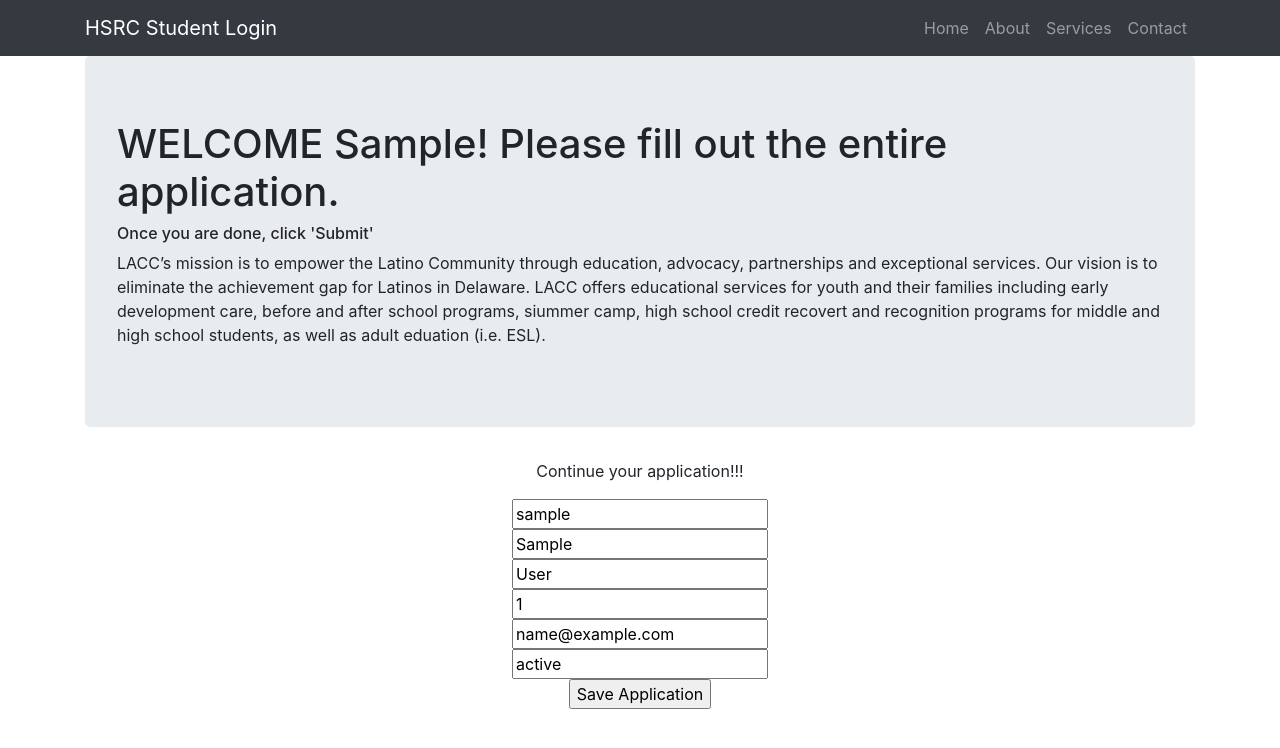
After one commit to delaware2017/team-13, a Flask app: template flask-logins/templates/nominator_registration.html in a window 1280 px wide. The commit adds this page. Shown: the top 748 px of the page. Run offline with Flask 2, Linux system fonts and the light colour scheme; the template is opened without the code that fills it: most values are stand-ins (such as "Sample title", 1, 10 or a date in 2020); some libraries are stand-ins or nearby versions.

Commit message:
Added Home button functionality to registration page after login

```diff
--- a/flask-logins/app.py
+++ b/flask-logins/app.py
@@ -14,6 +14,13 @@ def home():
     else:
         return render_template('application.html')
 
+@app.route('/home')
+def home2():
+		session['logged_in'] = False
+		return render_template('login.html')
+
+
+
 @app.route('/login', methods=['POST'])
 def do_admin_login():
 
@@ -29,7 +36,7 @@ def do_admin_login():
         return render_template('application.html', data = result)
 
     else:
-        flash('wrong password!')
+	        return render_template('nominator_registration.html', data = result)
 
     return home()
 
@@ -59,13 +66,10 @@ def save_application():
         s.commit()
         s.commit()
 
-
     else:
         flash('wrong password!')
 
-
     return render_template('login.html')
-
 
 
 @app.route("/logout")
--- a/flask-logins/templates/application.html
+++ b/flask-logins/templates/application.html
@@ -32,7 +32,7 @@
           <div class="collapse navbar-collapse" id="navbarResponsive">
             <ul class="navbar-nav ml-auto">
               <li class="nav-item">
-                <a class="nav-link" href="{{ url_for('home') }}">Home</a>
+				  <a class="nav-link" href="{{ url_for('home2') }}">Home</a>
               </li>
               <li class="nav-item">
                 <a class="nav-link" href="#">About</a>
--- /dev/null
+++ b/flask-logins/templates/nominator_registration.html
@@ -0,0 +1,87 @@
+<!DOCTYPE html>
+<html>
+    <head>
+        <title>Main menu</title>
+        <meta name="viewport" content="width=device-width, initial-scale=1.0">
+
+        <!-- Bootstrap core CSS -->
+        <link href="{{url_for('static',filename='bootstrap/css/bootstrap.min.css')}}" rel="stylesheet">
+        <link href="{{url_for('static',filename='bootstrap/css/font-awesome.min.css')}}" rel="stylesheet" integrity="sha384-wvfXpqpZZVQGK6TAh5PVlGOfQNHSoD2xbE+QkPxCAFlNEevoEH3Sl0sibVcOQVnN" crossorigin="anonymous">
+
+        <style>
+          body {
+            padding-top: 54px;
+          }
+          @media (min-width: 992px) {
+            body {
+              padding-top: 56px;
+            }
+          }
+
+        </style>
+    </head>
+
+    <body>
+
+      <nav class="navbar navbar-expand-lg navbar-dark bg-dark fixed-top">
+        <div class="container">
+          <a class="navbar-brand" href="#">HSRC Student Login</a>
+          <button class="navbar-toggler" type="button" data-toggle="collapse" data-target="#navbarResponsive" aria-controls="navbarResponsive" aria-expanded="false" aria-label="Toggle navigation">
+            <span class="navbar-toggler-icon"></span>
+          </button>
+          <div class="collapse navbar-collapse" id="navbarResponsive">
+            <ul class="navbar-nav ml-auto">
+              <li class="nav-item">
+                <a class="nav-link" href="{{ url_for('home') }}">Home</a>
+              </li>
+              <li class="nav-item">
+                <a class="nav-link" href="#">About</a>
+              </li>
+              <li class="nav-item">
+                <a class="nav-link" href="#">Services</a>
+              </li>
+              <li class="nav-item">
+                <a class="nav-link" href="{{ url_for('contact') }}">Contact</a>
+              </li>
+            </ul>
+          </div>
+        </div>
+      </nav>
+
+
+      <div class = "container">
+
+			<div class="jumbotron">
+				<h1>WELCOME {{ data.firstName }}! Please fill out the entire application.</h1>
+				<h6>Once you are done, click 'Submit'</h6>
+		    	<p>LACC’s mission is to empower the Latino Community through education, advocacy, partnerships and exceptional services.  Our vision is to eliminate the achievement gap for Latinos in Delaware.  LACC offers educational services for youth and their families including early development care, before and after school programs, siummer camp, high school credit recovert and recognition programs for middle and high school students, as well as adult eduation (i.e. ESL).</p>
+			</div>
+
+      <div class = "container text-center">
+        <p>
+          Continue your application!!!
+        </p>
+
+
+            <form action="/save" method="POST">
+              <input type="text" name="username" value= {{ data.username }}><br>
+              <input type="text" name="firstName" value= {{ data.firstName }}><br>
+              <input type="text" name="lastName" value= {{ data.lastName }}><br>
+              <input type="text" name="phoneNumber" value= {{ data.phoneNumber }}><br>
+              <input type="text" name="email" value= {{ data.email }}><br>
+              <input type="textarea" name="personalStatement" value= {{ data.personalStatement }}><br>
+              <input type="submit" value="Save Application">
+            </form>
+
+      </div>
+
+
+
+
+
+    <!-- jQuery (necessary for Bootstrap's JavaScript plugins) -->
+    <script src = "{{ url_for('static', filename='jquery/jquery.min.js')}}"></script>
+    <script src = "{{ url_for('static', filename='bootstrap/js/bootstrap.min.js')}}"></script>
+
+    </body>
+</html>
```
Also changed, not shown: flask-logins/users.db.
